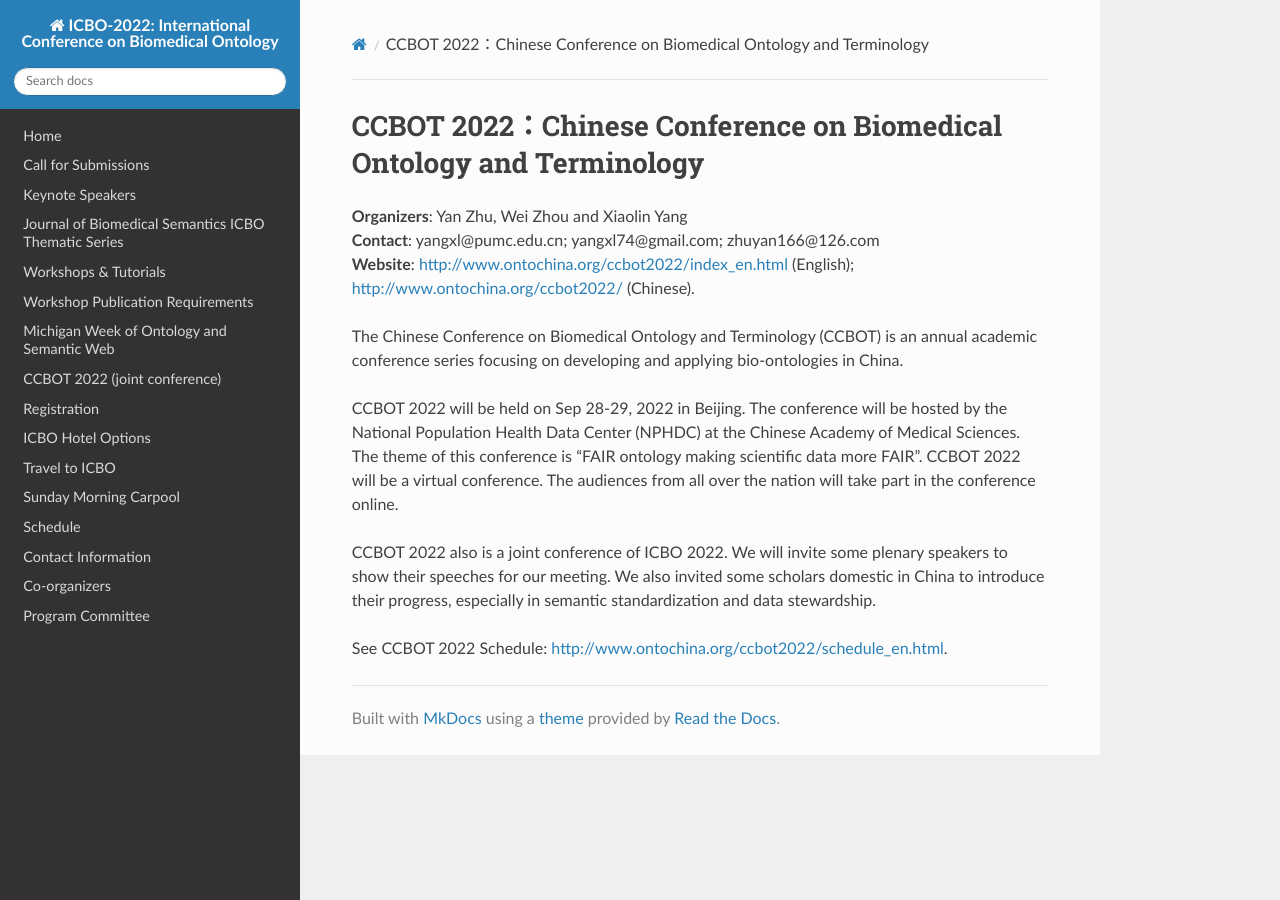
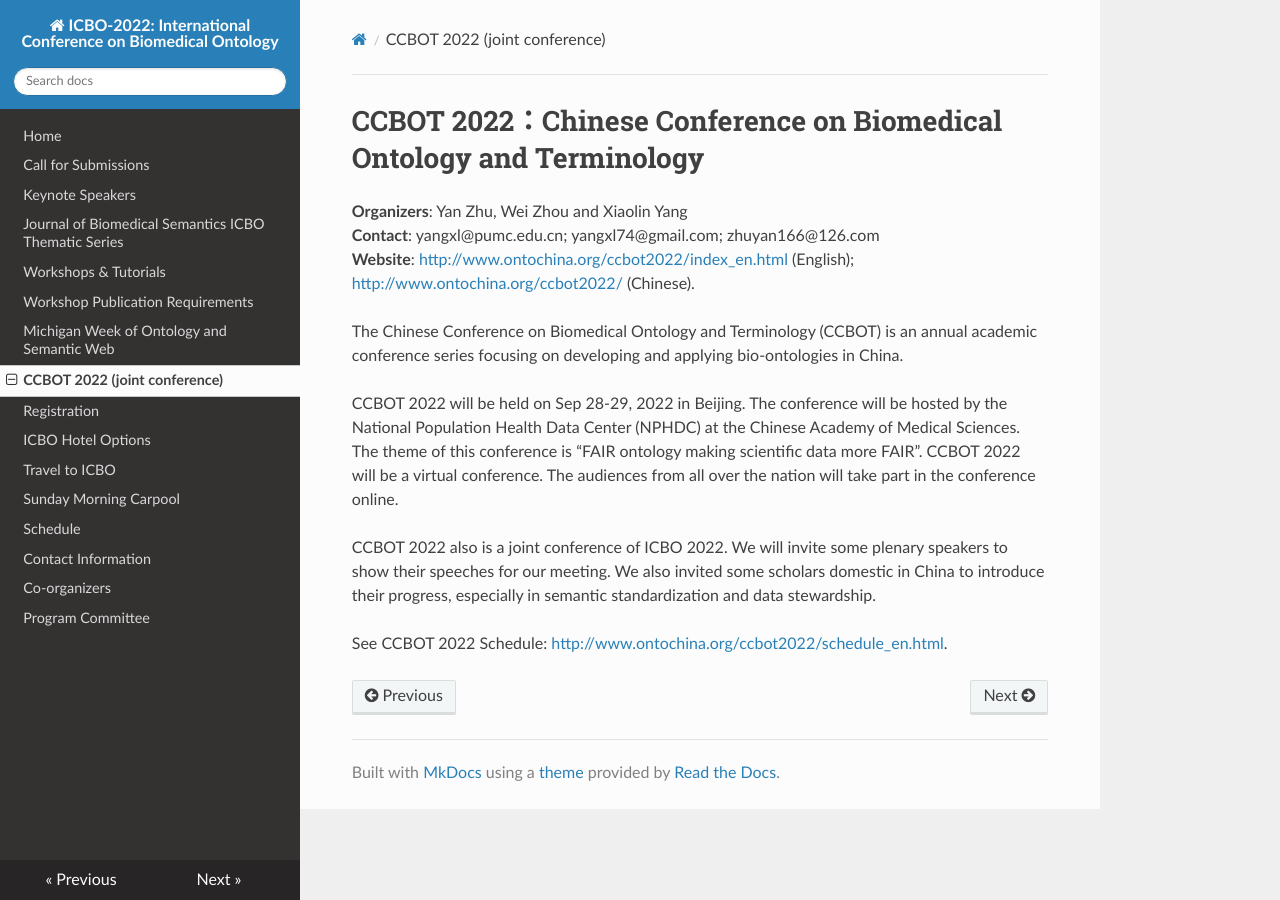
Before and after one commit to johnbeve/BFO-Organization, an MkDocs documentation site: the page built from docs/ccbot2022.md, in a window 1280 px wide. Built offline with MkDocs 1.6.1, drawn with Linux system fonts in a browser that asks for light colours; nearby versions of some CDN libraries.

Commit message:
Update mkdocs.yml

```diff
--- a/mkdocs.yml
+++ b/mkdocs.yml
@@ -9,7 +9,7 @@ nav:
   - Workshops & Tutorials: workshops-and-tutorials.md
   - Workshop Publication Requirements: workshop-publication-requirements.md
   - Michigan Week of Ontology and Semantic Web: michigan-week-of-ontology-and-semantic-web.md
-  - CCBOT 2022 (joint conference): CCBOT2022.md
+  - CCBOT 2022 (joint conference): ccbot2022.md
   - Registration: icbo-registration.md
   - ICBO Hotel Options: icbo-hotels.md
   - Travel to ICBO:  icbo-travel.md
```
